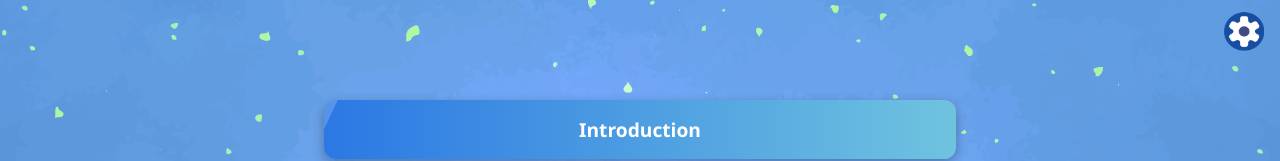
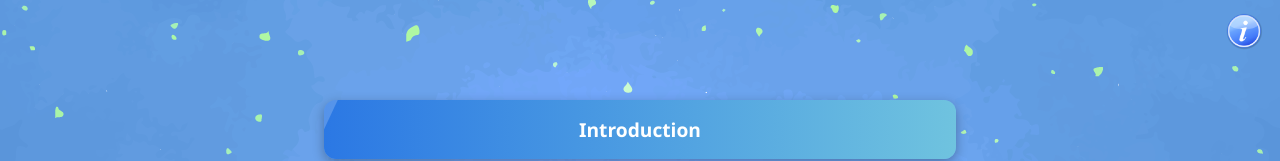
Before and after one commit to arikurniawan9/emodul, a plain HTML site: page menu.html in a window 1280 px wide. Shown: the top 161 px of the page. Drawn offline with Linux system fonts and the light colour scheme.

Commit message:
perubahan di menu

```diff
--- a/menu.html
+++ b/menu.html
@@ -13,7 +13,7 @@
         <img src="img/icon/home.png" alt="Home" />
       </button> -->
       <button class="icon-button" id="settingsBtn" title="Tentang Aplikasi">
-        <img src="img/icon/setting.png" alt="Settings" />
+        <img src="img/icon/info.png" alt="Info" />
       </button>
     </header>
 
```
Also changed, not shown: img/icon/info.png (added).
